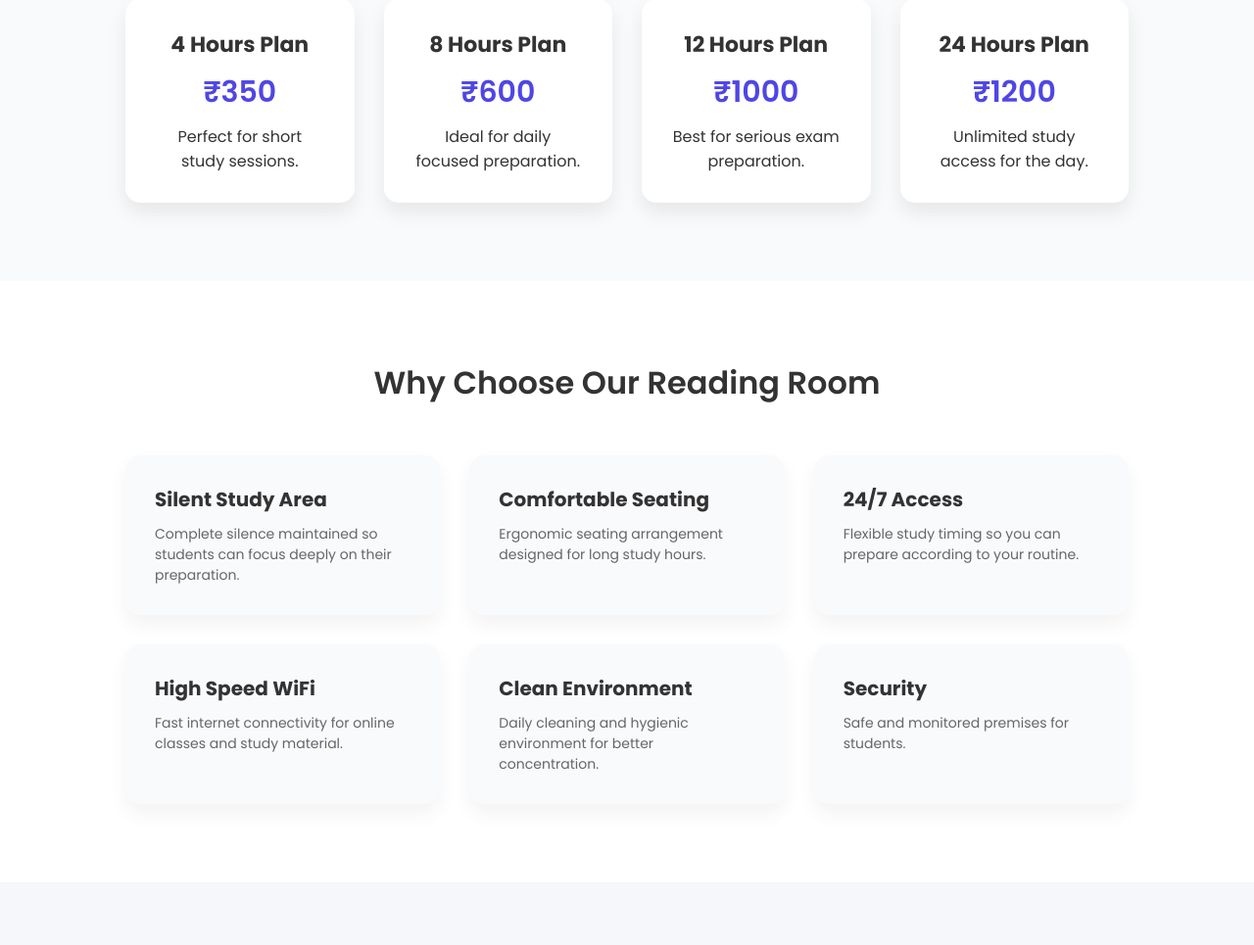
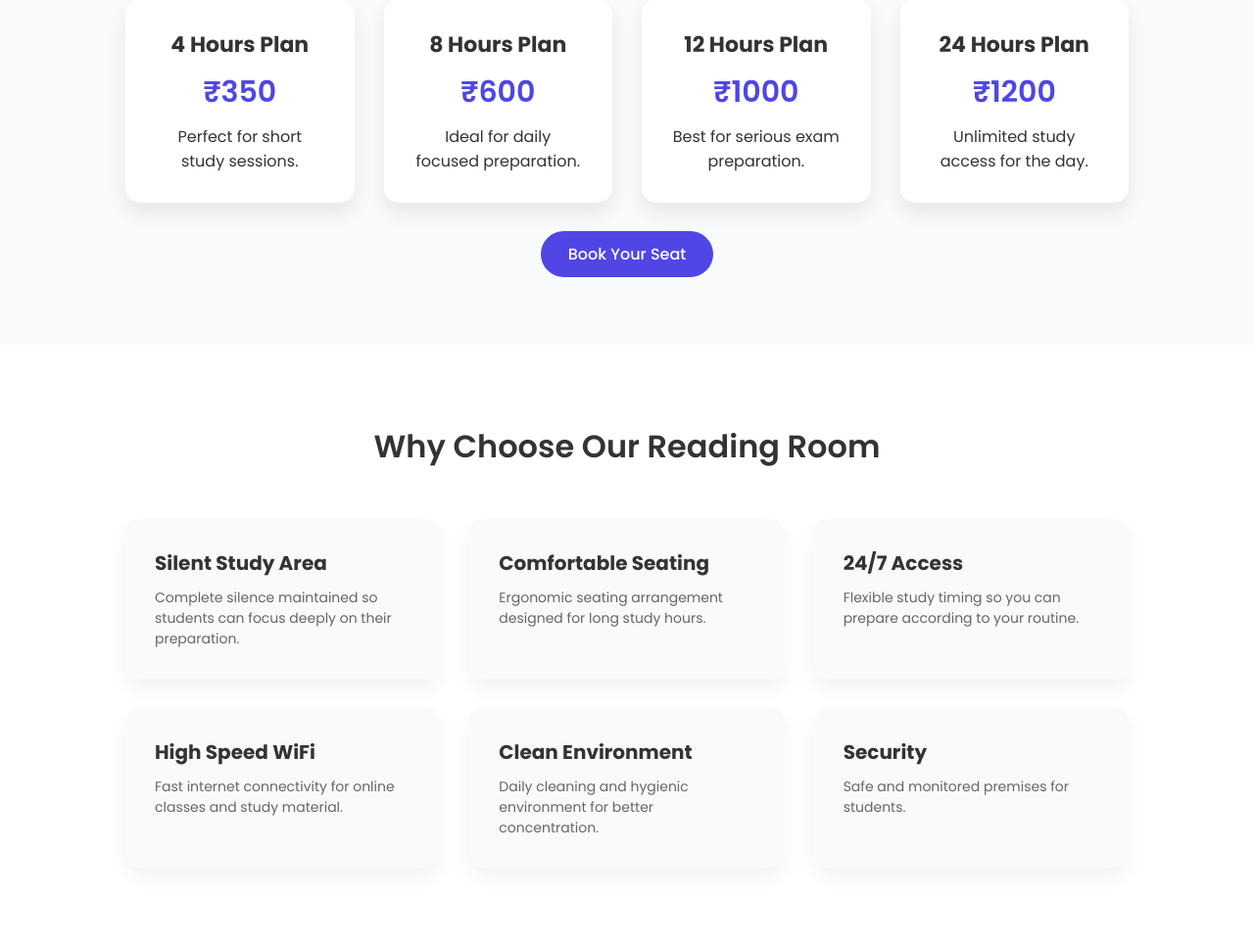
Before and after one commit to Roushanbobdj/my-flask-app-2, a Flask app: page / in a window 1280 px wide. Shown: the part 920-1885 px from the top of the page at 98% size. Run offline with Flask 3, Linux system fonts and the light colour scheme; data that the repository does not hold is empty.

Commit message:
Update home.html

```diff
--- a/templates/home.html
+++ b/templates/home.html
@@ -421,6 +421,8 @@ text-align:center;
 </section>
 <!-- ================= MEMBERSHIP PLANS ================= -->
 
+<!-- ================= MEMBERSHIP PLANS ================= -->
+
 <section class="plans">
 
 <h2 class="section-title">Membership Plans</h2>
@@ -453,7 +455,20 @@ text-align:center;
 
 </div>
 
+<div style="text-align:center; margin-top:40px;">
+
+<a href="https://wa.me/918434950342?text=Hello%20I%20want%20to%20book%20a%20seat%20in%20Roushan%20Reading%20Room"
+target="_blank"
+class="hero-btn">
+
+Book Your Seat
+
+</a>
+
+</div>
+
 </section>
+
 <!-- ================= FEATURES ================= -->
 
 <section class="features">
```
